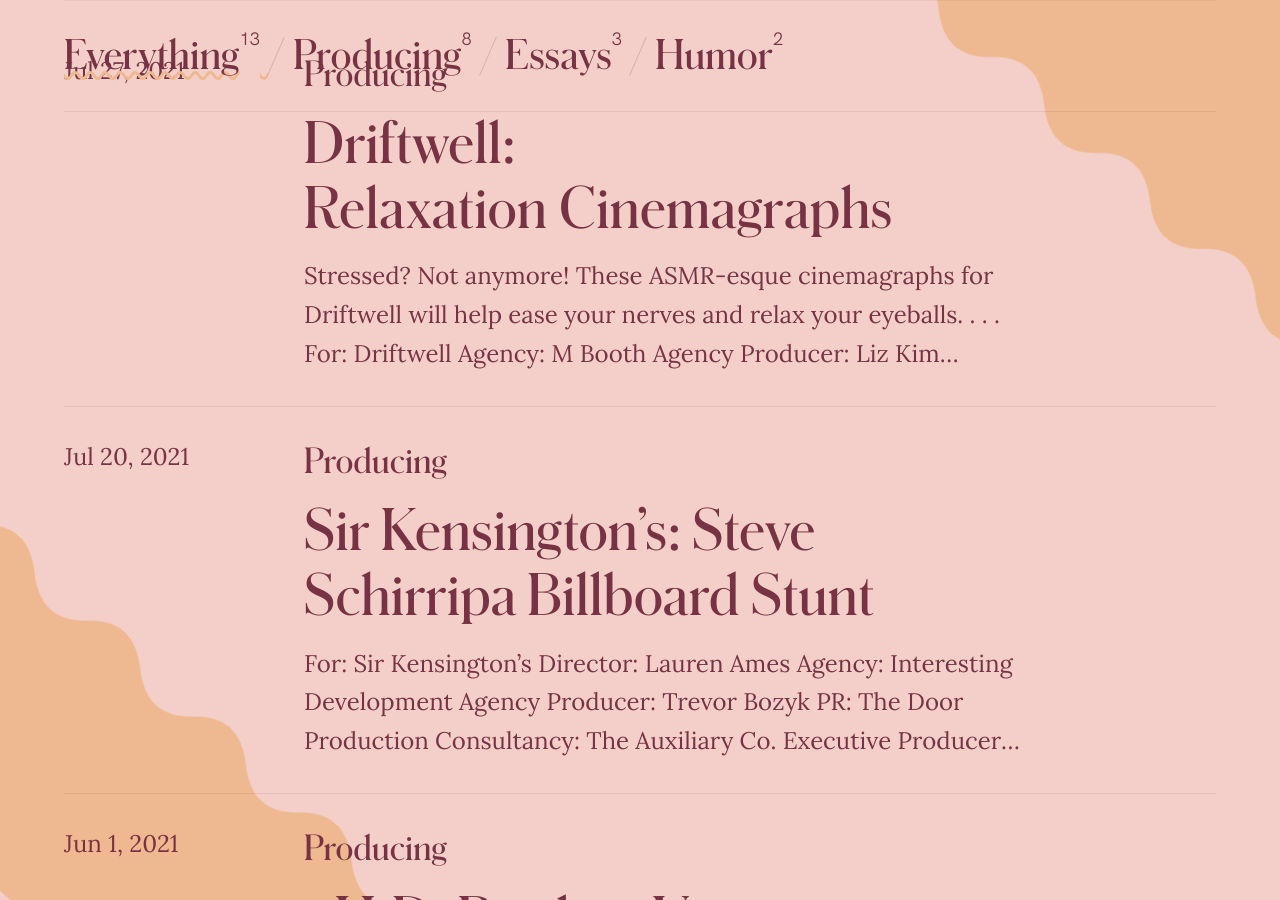
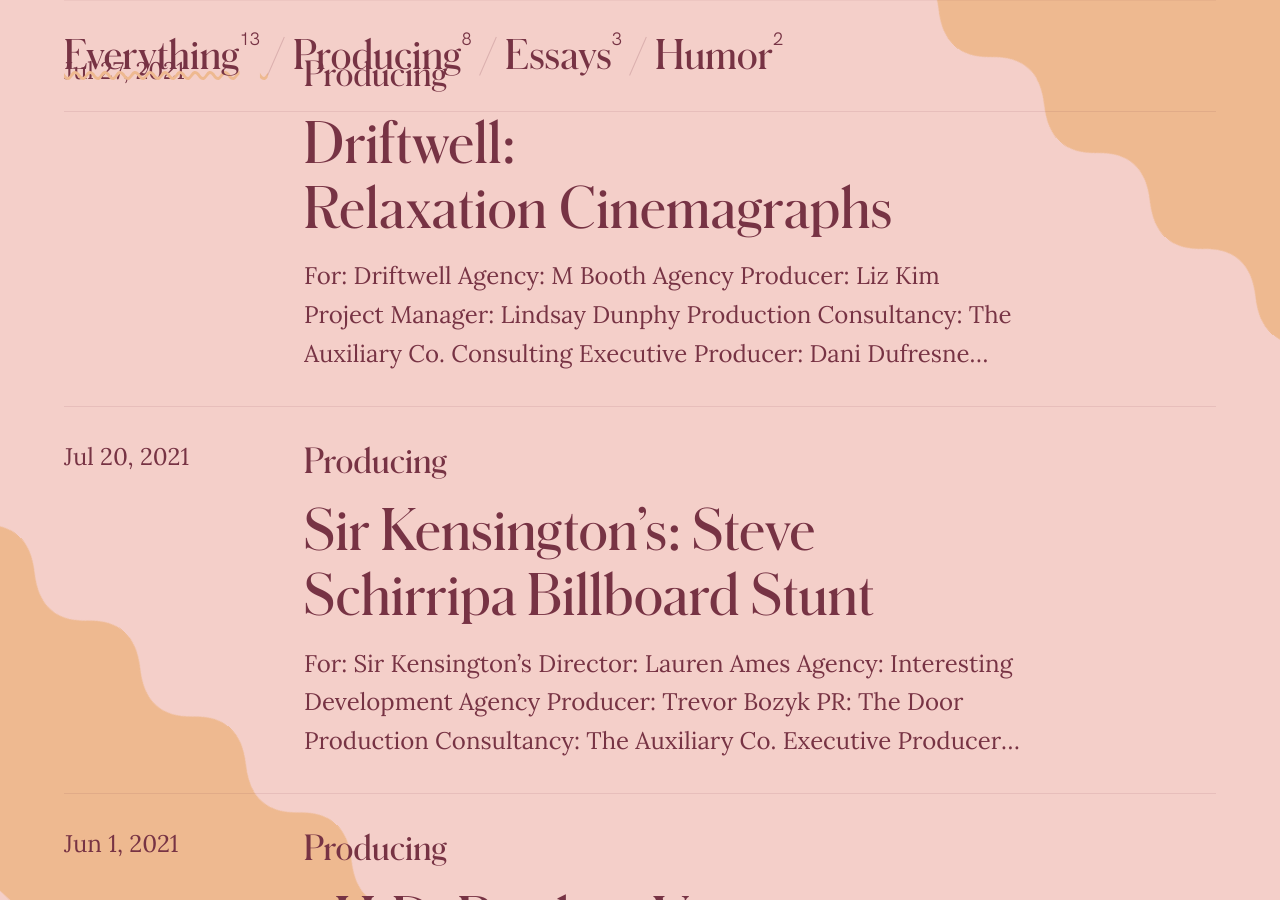
Before and after one commit to smittenn/laa-blog, a Jekyll site: the page built from index.md, in a window 1280 px wide and 900 px high, scrolled down 971 px. Built offline with Jekyll 4.4.1, drawn with Linux system fonts in a browser that asks for light colours.

Commit message:
Updated Driftwell Relaxation Cinemagraphs

```diff
--- a/_posts/2021-07-27-driftwell-relaxation-cinemagraphs.markdown
+++ b/_posts/2021-07-27-driftwell-relaxation-cinemagraphs.markdown
@@ -4,22 +4,6 @@
 categories:
 - Producing
 ---
-
-Stressed? Not anymore! These ASMR-esque cinemagraphs for Driftwell will help ease your nerves and relax your eyeballs.
-.
-
-.
-
-.
-
-{% include instagram-embed.html id="CR1ek9nrqtS" %}
-
-{% include instagram-embed.html id="CQ_QMNnFe6Z" %}
-
-{% include instagram-embed.html id="CQeeVw-rM-C" %}
-
-{% include instagram-embed.html id="CPYzjM-ntDe" %}
-
 
 **For**: Driftwell
 
@@ -40,3 +24,12 @@
 **Post Executive Producer**: Jason Tuchman
 
 **Post Producer**: Edwin Reyes
+
+
+{% include instagram-embed.html id="CR1ek9nrqtS" %}
+
+{% include instagram-embed.html id="CQ_QMNnFe6Z" %}
+
+{% include instagram-embed.html id="CQeeVw-rM-C" %}
+
+{% include instagram-embed.html id="CPYzjM-ntDe" %}
```
